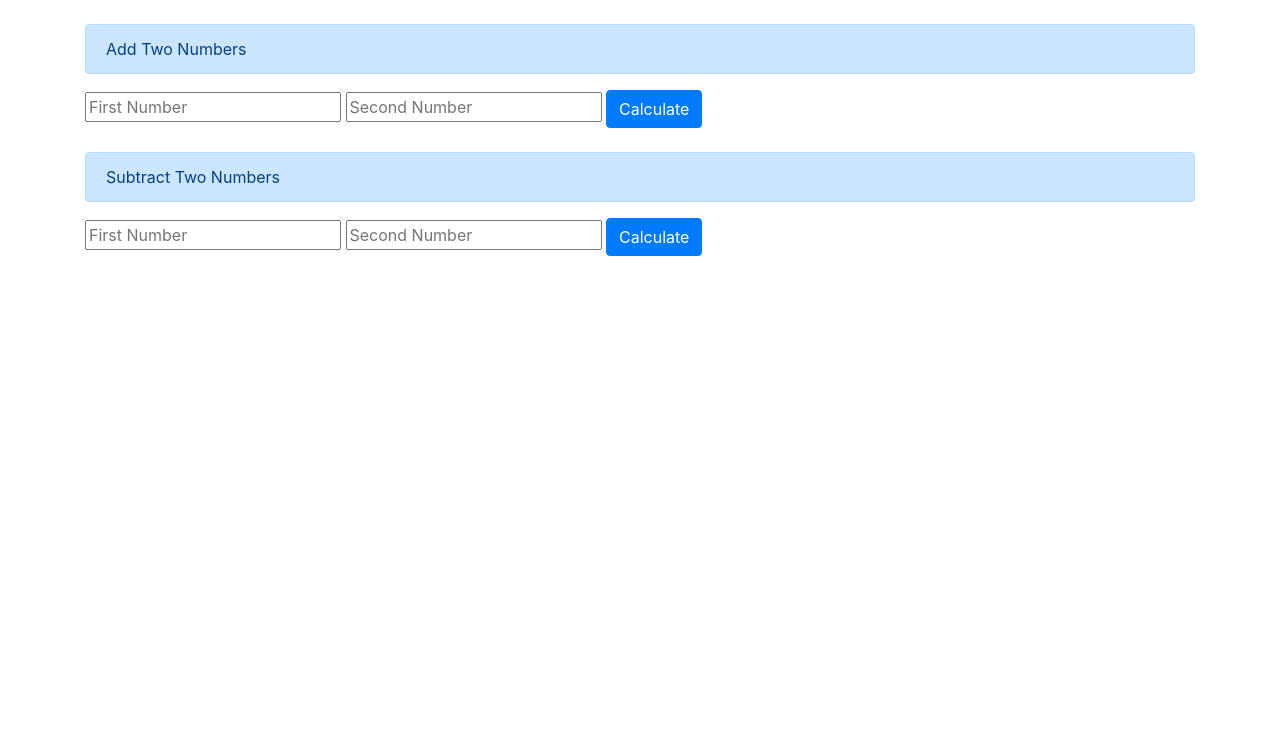
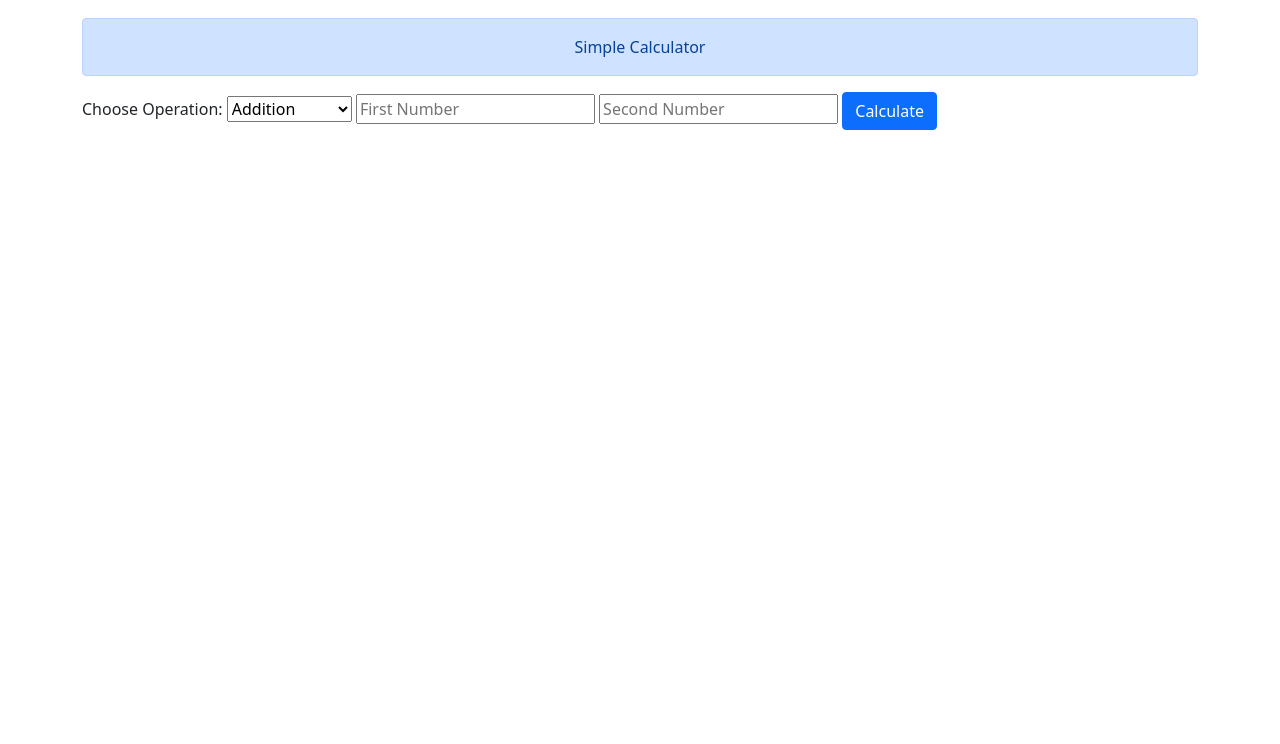
Before and after one commit to Brandonawan/Simple-Nodejs-Web-Calculator, a website: page index.html in a window 1280 px wide. Shown: the part 56-800 px from the top of the page. Drawn offline with nearby package versions, Linux system fonts and the light colour scheme.

Commit message:
modified the calculator app to do more operators

```diff
--- a/index.html
+++ b/index.html
@@ -4,7 +4,7 @@
 	<meta charset="utf-8">
 	<meta name="viewport" content="width=device-width, initial-scale=1">
 	<title>Calculator</title>
-	<link rel="stylesheet" href="https://cdn.jsdelivr.net/npm/bootstrap@4.6.1/dist/css/bootstrap.min.css" integrity="sha384-zCbKRCUGaJDkqS1kPbPd7TveP5iyJE0EjAuZQTgFLD2ylzuqKfdKlfG/eSrtxUkn" crossorigin="anonymous">
+	<link href="https://cdn.jsdelivr.net/npm/bootstrap@5.0.2/dist/css/bootstrap.min.css" rel="stylesheet" integrity="sha384-EVSTQN3/azprG1Anm3QDgpJLIm9Nao0Yz1ztcQTwFspd3yD65VohhpuuCOmLASjC" crossorigin="anonymous">
 </head>
 <body>
 
@@ -13,22 +13,27 @@
  		 <span class="navbar-brand mb-0 h1">CALCULATOR</span>
 	</nav><br />
 <div class="container">
-		<div class="alert alert-primary" role="alert">
-   			Add Two Numbers
+		<div class="alert alert-primary text-center" role="alert">
+   			Simple Calculator
 		</div>
 	<form action="/" method="post">
-		<input type="text" name="num1" placeholder="First Number">
-		<input type="text" name="num2" placeholder="Second Number">
+	  <label for="signs">Choose Operation:</label>
+		  <select name="operator" id="signs">
+		    <option value="+">Addition</option>
+		    <option value="-">Subtraction</option>
+		    <option value="*">Multiplication</option>
+		    <option value="/">Division</option>
+		  </select>
+		<input type="text" name="number1" placeholder="First Number">
+		<input type="text" name="number2" placeholder="Second Number">
 		<button type="submit" class="btn btn-primary" name="submit">Calculate</button>
 	</form> <br />
-		<div class="alert alert-primary" role="alert">
-   			Subtract Two Numbers
-		</div>
-	<form action="/" method="post">
-		<input type="text" name="sub1" placeholder="First Number">
-		<input type="text" name="sub2" placeholder="Second Number">
-		<button type="submit" class="btn btn-primary" name="submit">Calculate</button>
-	</form>
 </div>
+
+<!--Bootrap Javascript plugins -->
+<script src="https://code.jquery.com/jquery-3.2.1.slim.min.js" integrity="sha384-KJ3o2DKtIkvYIK3UENzmM7KCkRr/rE9/Qpg6aAZGJwFDMVNA/GpGFF93hXpG5KkN" crossorigin="anonymous"></script>
+<script src="https://cdn.jsdelivr.net/npm/popper.js@1.12.9/dist/umd/popper.min.js" integrity="sha384-ApNbgh9B+Y1QKtv3Rn7W3mgPxhU9K/ScQsAP7hUibX39j7fakFPskvXusvfa0b4Q" crossorigin="anonymous"></script>
+<script src="https://cdn.jsdelivr.net/npm/bootstrap@4.0.0/dist/js/bootstrap.min.js" integrity="sha384-JZR6Spejh4U02d8jOt6vLEHfe/JQGiRRSQQxSfFWpi1MquVdAyjUar5+76PVCmYl" crossorigin="anonymous"></script>
+
 </body>
 </html>
```
Also changed, not shown: calculator.js (+26 -17 lines).
